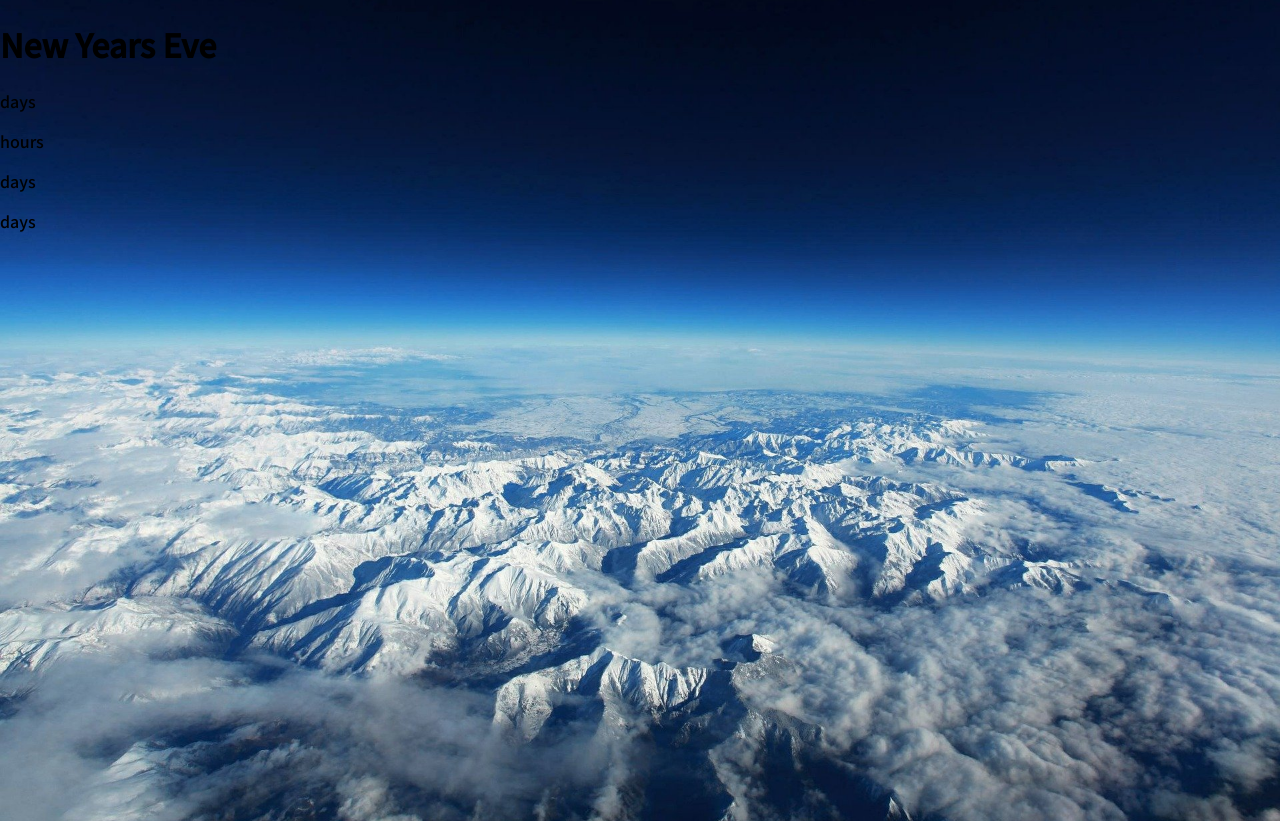
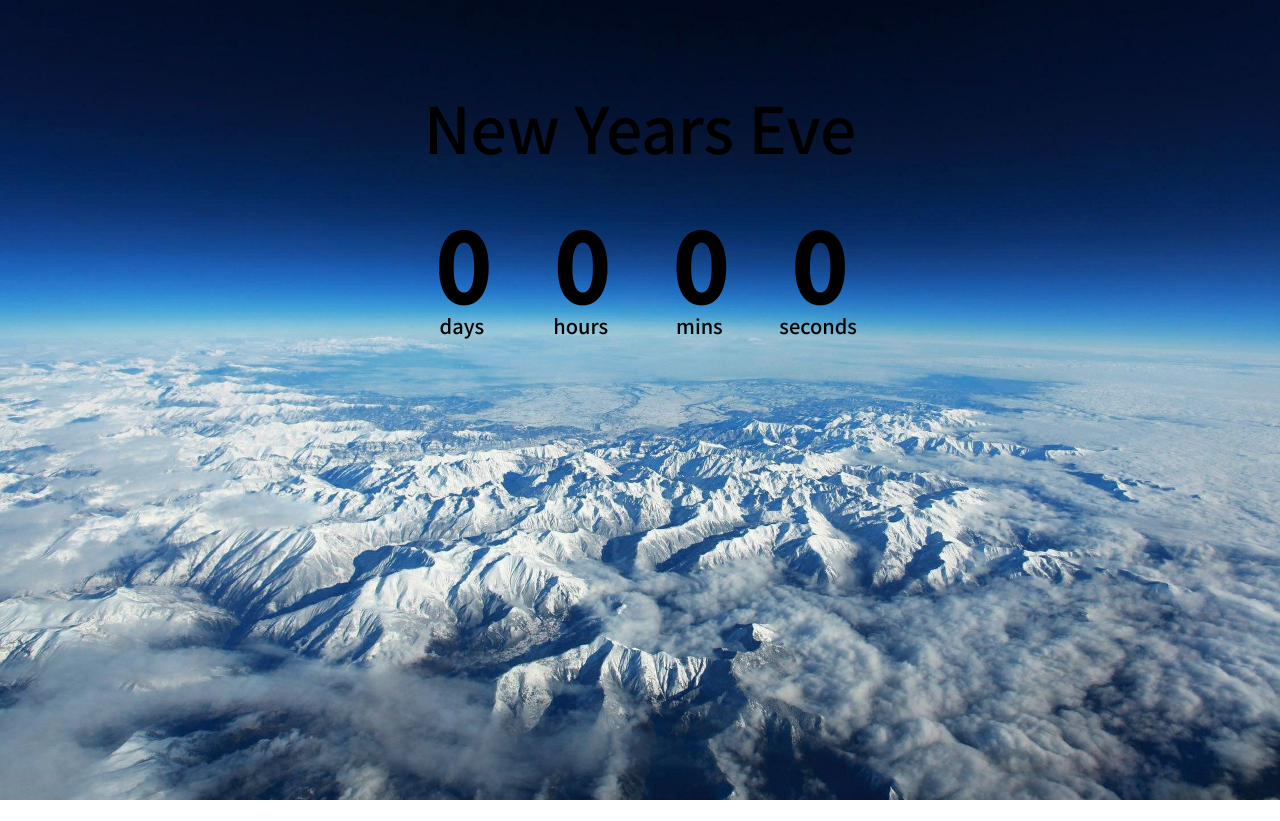
Before and after one commit to rahulMishra05/countdown-timer, a plain HTML site: page index.html in a window 1280 px wide. After the commit the page ends 800 px from the top, so only its background shows below. Drawn offline with Linux system fonts and the light colour scheme.

Commit message:
HTML and CSS part of the peoject completed

```diff
--- a/index.html
+++ b/index.html
@@ -18,27 +18,27 @@
     <!-- COUNTDOWN SECTION OF THE PAGE -->
     <div class="countdown-container">
         <!-- DAYS SECTION OF THE PAGE -->
-        <div class="days-c">
-            <p class="big-text" id="days"></p>
+        <div class="countdown-element days-c">
+            <p class="big-text" id="days">0</p>
             <span>days</span>
         </div>
 
         <!-- HOURS SECTION OF THE PAGE -->
-        <div class="hours-c">
-            <p class="big-text" id="hours"></p>
+        <div class="countdown-element hours-c">
+            <p class="big-text" id="hours">0</p>
             <span>hours</span>
         </div>
 
-        <!-- DAYS SECTION OF THE PAGE -->
-        <div class="days-c">
-            <p class="big-text" id="days"></p>
-            <span>days</span>
+        <!-- MINUTES SECTION OF THE PAGE -->
+        <div class="countdown-element mins-c">
+            <p class="big-text" id="mins">0</p>
+            <span>mins</span>
         </div>
 
-        <!-- DAYS SECTION OF THE PAGE -->
-        <div class="days-c">
-            <p class="big-text" id="days"></p>
-            <span>days</span>
+        <!-- SECONDS SECTION OF THE PAGE -->
+        <div class="countdown-element seconds-c">
+            <p class="big-text" id="seconds">0</p>
+            <span>seconds</span>
         </div>
     </div>
 </body>
--- a/style.css
+++ b/style.css
@@ -11,4 +11,33 @@ body{
     min-height: 100vh;
     background-position: center center;
     margin: 0;
+    display: flex;
+    flex-direction: column;
+    /* justify-content: center; */
+    align-items: center;
 }
+
+h1{
+    font-size: 4rem;
+    margin-top: 5rem;
+    font-weight: normal;
+}
+
+.countdown-container{
+    display: flex;
+}
+
+.big-text{
+    font-size: 6rem;
+    line-height: 1;
+    margin: 0 2rem;
+    font-weight: bold;
+}
+
+.countdown-element{
+    text-align: center;
+}
+
+.countdown-element span{
+    font-size: 1.25rem;
+}
```
